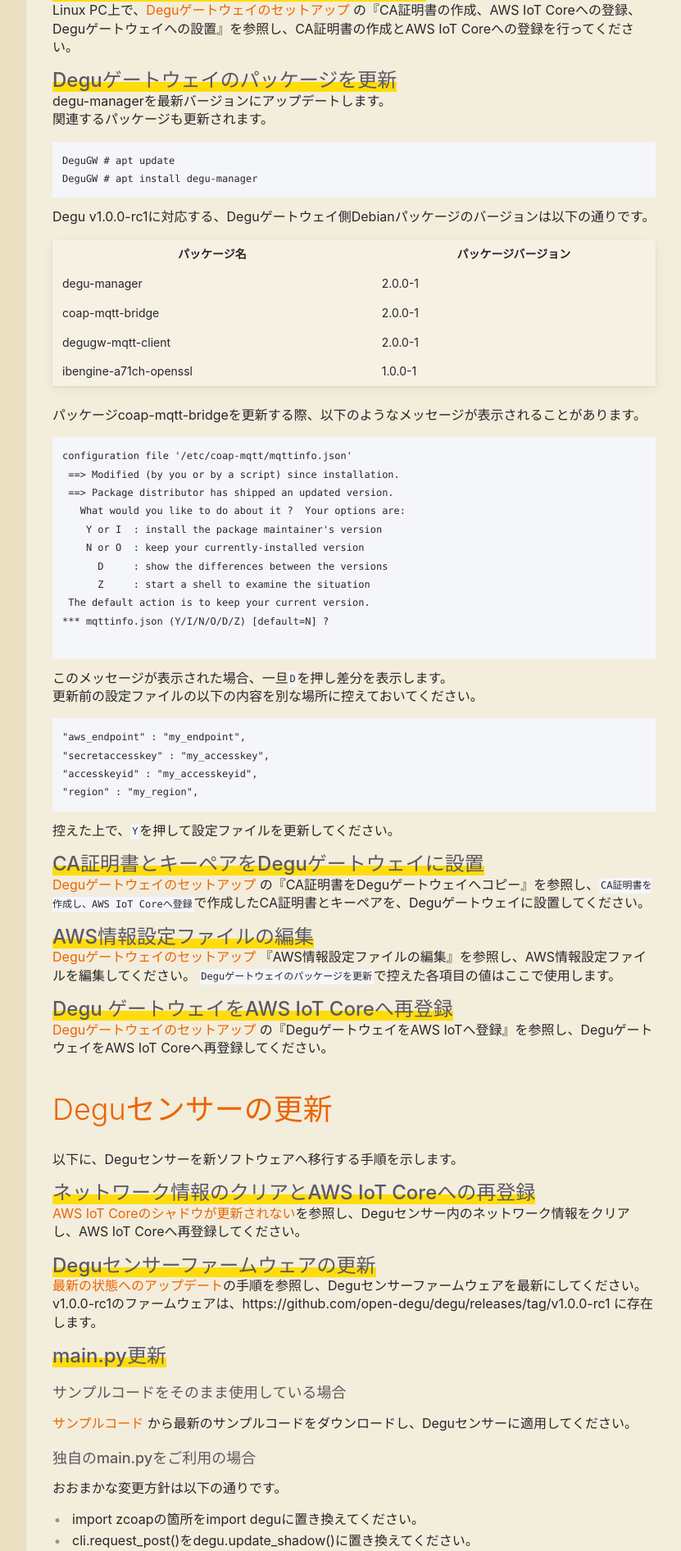
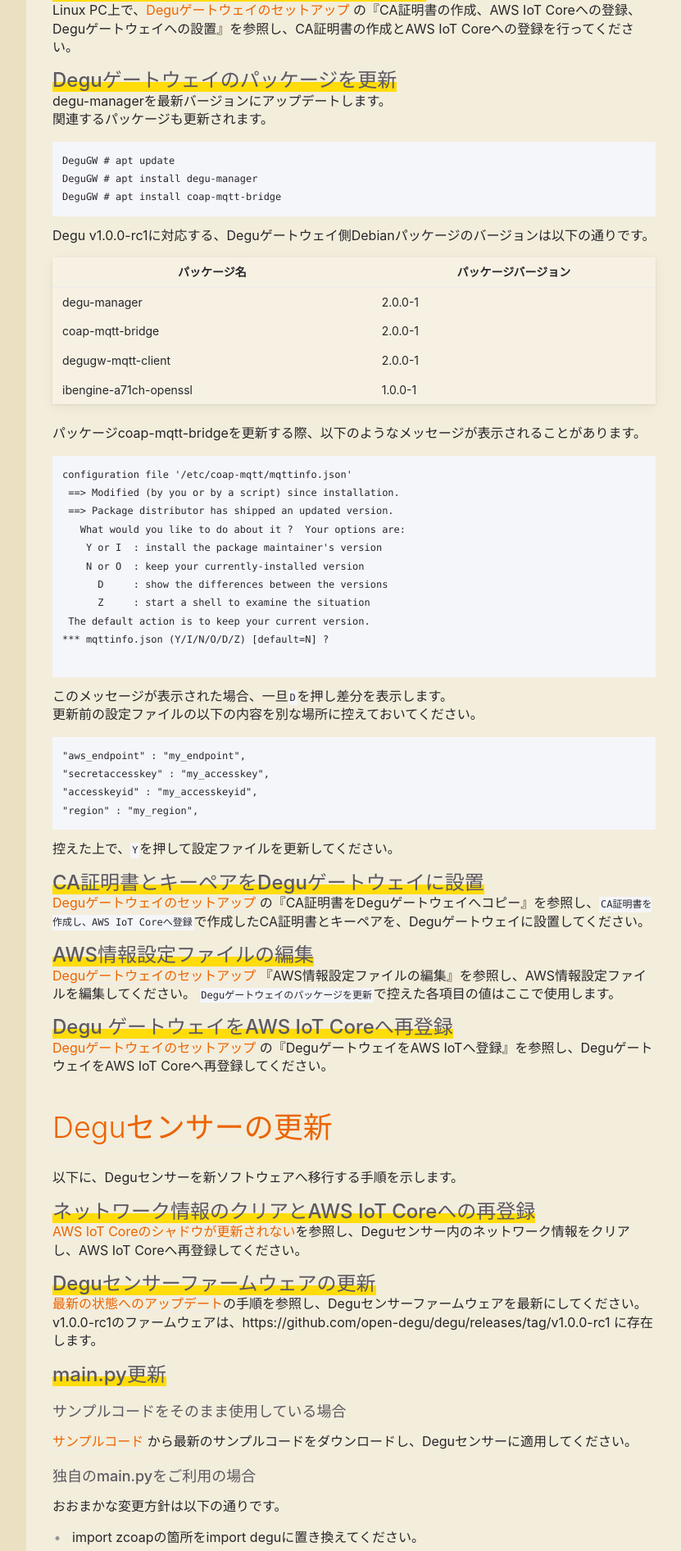
Before and after one commit to open-degu/open-degu.github.io, a Jekyll site: the page built from user_manual/60_version100.md, in a window 1280 px wide. Shown: the part 2466-4358 px from the top of the page at 82% size, without its empty margins (324-1155 px from the left). Built offline with Jekyll 4.4.1, drawn with Linux system fonts in a browser that asks for light colours.

Commit message:
update 60_version100.md
add "apt install coap-mqtt-bridge"

````diff
--- a/user_manual/60_version100.md
+++ b/user_manual/60_version100.md
@@ -156,6 +156,7 @@ degu-managerを最新バージョンにアップデートします。
 ```
 DeguGW # apt update
 DeguGW # apt install degu-manager
+DeguGW # apt install coap-mqtt-bridge
 ```
 Degu v1.0.0-rc1に対応する、Deguゲートウェイ側Debianパッケージのバージョンは以下の通りです。
 
````
